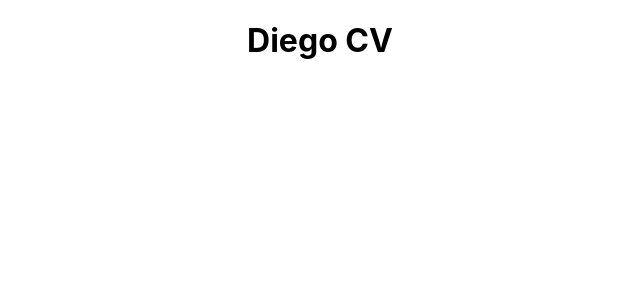
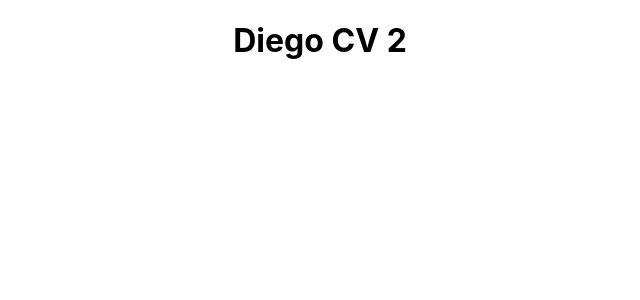
Before and after one commit to diegobettega/DIego-Bettega-CV, a React (Create React App) app: page / in a window 1280 px wide. Shown: the top 300 px of the page, without its empty margins (320-960 px from the left). Built offline with nearby package versions, Linux system fonts and the light colour scheme.

Commit message:
Deploy test 2

```diff
--- a/src/App.js
+++ b/src/App.js
@@ -5,7 +5,7 @@ import './App.css';
 function App() {
   return (
     <div className="App">
-      <h1> Diego CV</h1>
+      <h1> Diego CV 2</h1>
     </div>
   );
 }
```
